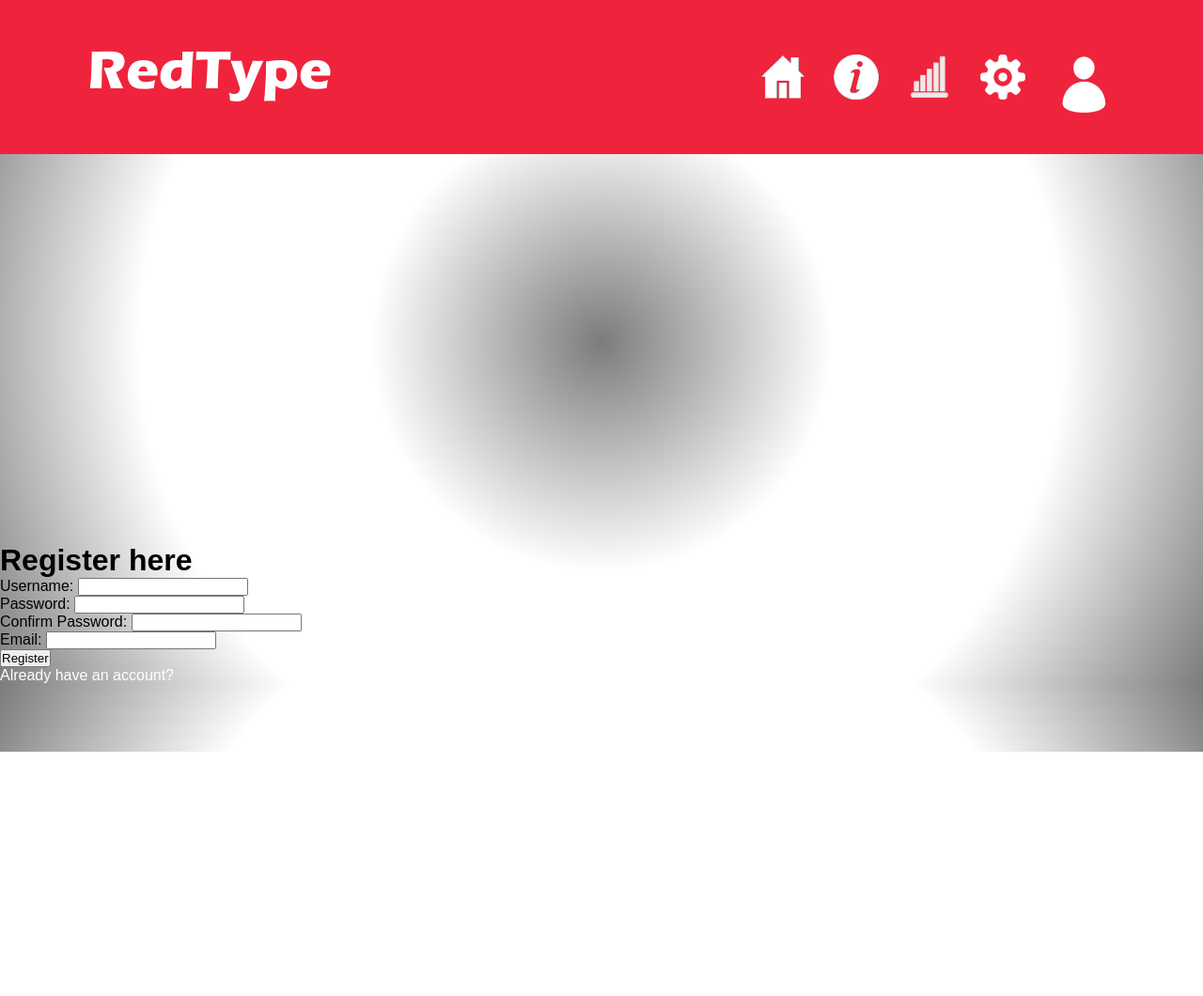
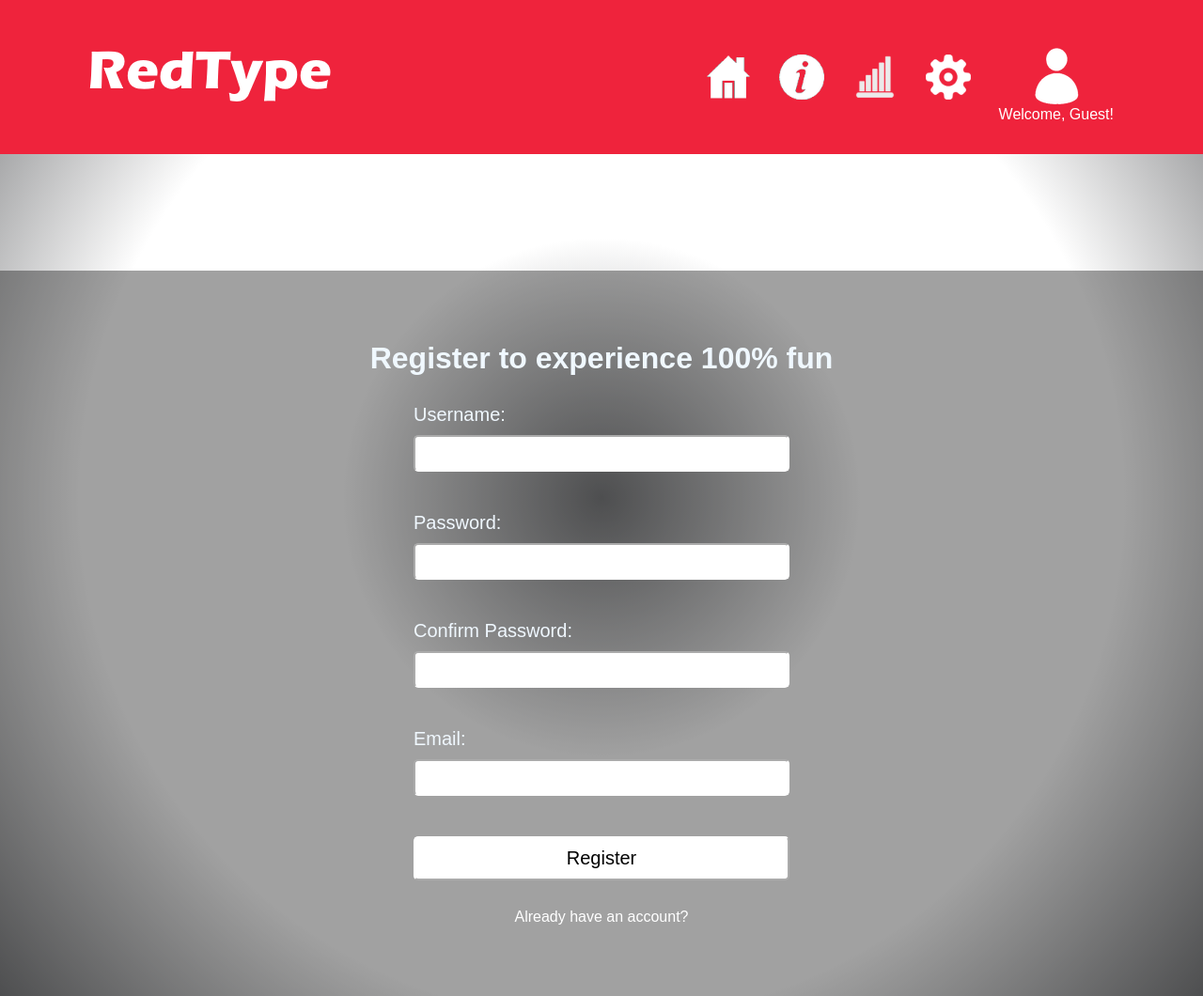
Before and after one commit to Jasan33/Redtype, a Flask app: page /register in a window 1280 px wide. Shown: the whole page at 94% size. Before the commit the page ends 800 px from the top, so only its background shows below. Run offline with Flask 3, Linux system fonts and the light colour scheme; some libraries are stand-ins or nearby versions.

Commit message:
UPDATED: Register page now connects with other pages

```diff
--- a/templates/register.html
+++ b/templates/register.html
@@ -16,6 +16,13 @@
             <img src="{{ url_for('static', filename='images/stats.png') }}" onclick="leaderboard_url('/leaderboard')" class="Menu_stats" alt="Menu option 3: go to stats">
             <img src="{{ url_for('static', filename='images/settings.png') }}" onclick="settings()" alt="Menu option 4: go to settings">
             <div class="user"><img src="{{ url_for('static', filename='images/log_in.png') }}" onclick="profile()" alt="Menu option 5: log inn or sign up">
+                <p id="usernames">
+                    {% if username %}
+                        Welcome, {{ username }}!
+                    {% else %}
+                        Welcome, Guest!
+                    {% endif %}
+                </p>
             </div>
         </div>
     </div>
@@ -25,12 +32,11 @@
     <div class="circle4"></div>
     <div class="circle5"></div>
     <div id="settings">
-        <img class="logo" src="{{ url_for('static', filename='images/redtype_simple_design_logo0923.png') }}">
+        <img class="logo" src="{{ url_for('static', filename='images/Redtype_logo_temp.png') }}">
         <p>settings coming soon</p>
     </div>
     <div id="profile">
-        <img class="logo" src="{{ url_for('static', filename='images/redtype_simple_design_logo0923.png') }}">
-        <div class="information">
+        <img class="logo" src="{{ url_for('static', filename='images/Redtype_logo_temp.png') }}">
         <p id="usernames">
                 {% if username %}
             <div class="profile_structure">
@@ -50,19 +56,18 @@
             {% endif %}
         </p>
     </div>
-    </div>
-    <div class="register">
-        <h1>Register here</h1>
-        <form action="{{ url_for('register') }}" method="POST">
+    <div class="login_and_register_main">
+        <h1>Register to experience 100% fun</h1>
+        <form action="{{ url_for('register') }}" method="POST" class="login_and_register_form">
             <label for="username">Username:</label>
-            <input type="text" id="username" name="username" required><br>
+            <input class="height" type="text" id="username" name="username" required><br>
             <label for="password">Password:</label>
-            <input type="password" id="password" name="password" required><br>
+            <input class="height" type="password" id="password" name="password" required><br>
             <label for="confirm_password">Confirm Password:</label>
-            <input type="password" id="confirm_password" name="confirm_password" required><br>
+            <input class="height" type="password" id="confirm_password" name="confirm_password" required><br>
             <label for="email">Email:</label>
-            <input type="email" id="email" name="email" required><br>
-            <button type="submit">Register</button>
+            <input class="height" type="email" id="email" name="email" required><br>
+            <button class="submit_button" type="submit">Register</button>
             <script>
                 const form = document.querySelector("form");
                 const password = document.getElementById("password");
```
Lines whose indentation alone changed are shown as unchanged.
